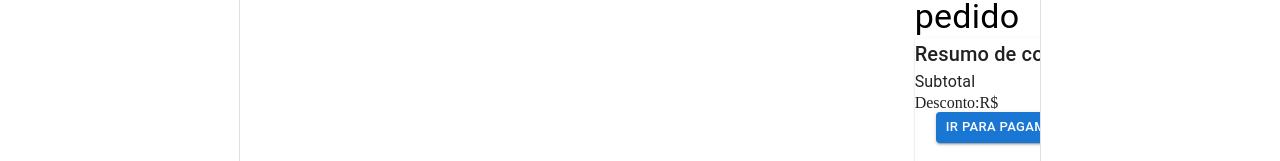
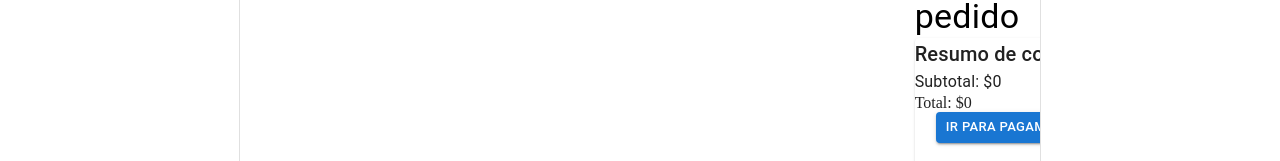
Before and after one commit to ferreiraartur/mvp02-front-end, a React (Vite) app: page /cart in a window 1280 px wide. Shown: the part 182-343 px from the top of the page. Built offline with nearby package versions, Linux system fonts and the light colour scheme.

Commit message:
carrinho funcionando sucesso

```diff
--- a/src/components/CartModal.jsx
+++ b/src/components/CartModal.jsx
@@ -12,11 +12,11 @@ const CartModal = ({ anchorEl, handleClose }) => {
     { id: 3, name: 'Product C', price: 20, quantity: 1 },
   ]);
 
-  const { carrinho,adicionarAoCarrinho } = useContext(CartContext);
+  const { carrinho,setCarrinho, adicionarAoCarrinho,getTotal } = useContext(CartContext);
 
-  const getTotal = () => {
-    return carrinho.reduce((total, item) => total + item.price , 0);
-  };
+  //const getTotal = () => {
+   // return carrinho.reduce((total, item) => total + item.price , 0);
+  //};
 
   const handleAddItem = (id) => {
     const updatedItems = items.map(item =>
--- a/src/contextAPI/CartContext.jsx
+++ b/src/contextAPI/CartContext.jsx
@@ -21,6 +21,10 @@ const CartProvider = ({ children }) => {
 
       };
 
+      const getTotal = () => {
+        return carrinho.reduce((total, item) => total + item.price , 0);
+      };
+
       const adicionarAoCarrinho = (course) => {
         setCarrinho([...carrinho, course]);
 
@@ -35,7 +39,7 @@ const CartProvider = ({ children }) => {
 
     return (
         <>
-        <CartContext.Provider  value={{  adicionarAoCarrinho,carrinho, setCarrinho}}>
+        <CartContext.Provider  value={{  adicionarAoCarrinho,carrinho, setCarrinho, getTotal}}>
             {children}
         </CartContext.Provider>
 
--- a/src/pages/Cart.jsx
+++ b/src/pages/Cart.jsx
@@ -22,7 +22,7 @@ function Cart(){
 
     //const [courseList, setCourseList]  = useContext(Contexto);
 
-    const { carrinho,adicionarAoCarrinho } = useContext(CartContext);
+    const { carrinho,adicionarAoCarrinho,getTotal } = useContext(CartContext);
 
 
     const handleClick = () => {
@@ -37,7 +37,7 @@ function Cart(){
             <Grid item xs={7}>
                 <Toolbar />
                 <Toolbar />
-                <Typography variant="h4">0 Curso(s) no carrinho</Typography>
+                <Typography variant="h4">{carrinho.length} Curso(s) no carrinho</Typography>
                 <List>
                      {carrinho.map((course) => (
                     <ListItem key={course.id}>
@@ -94,13 +94,11 @@ function Cart(){
                                             Resumo de compra
                                         </Typography>
                                         <Typography variant="body1" component="div">
-                                            Subtotal
+                                            Subtotal: ${getTotal()}
                                         </Typography>
+
                                         <Typography variant="h7">
-                                            Desconto:
-                                        </Typography>
-                                        <Typography variant="h7">
-                                            R$
+                                            Total: ${getTotal()}
                                         </Typography>
 
 
--- a/src/pages/Checkout.jsx
+++ b/src/pages/Checkout.jsx
@@ -13,10 +13,13 @@ import { Outlet, Link } from "react-router-dom";
 //import { Contexto } from '../pages/Courses'
 import {FormControl, TextField, Divider} from '@mui/material'
 import Pagamento from '../components/Pagamento'
+import { CartContext } from "../contextAPI/CartContext";
 
 function Checkout(){
 
     const [openModal, setOpenModal] = useState(false);
+
+    const { getTotal } = useContext(CartContext);
 
     const handleOpenModal = () =>{
         setOpenModal(true);
@@ -261,7 +264,7 @@ function Checkout(){
                                         <Divider variant="fullWidth" />
 
                                         <Typography variant="body1" component="div">
-                                            Subtotal:
+                                            Subtotal: ${getTotal()}
                                         </Typography>
 
                                         <Typography variant="h7">
@@ -269,7 +272,7 @@ function Checkout(){
                                         </Typography>
                                         <Divider variant="fullWidth" />
                                         <Typography variant="h7">
-                                            R$
+                                            R$ ${getTotal()}
                                         </Typography>
 
                                         <Toolbar />
```
